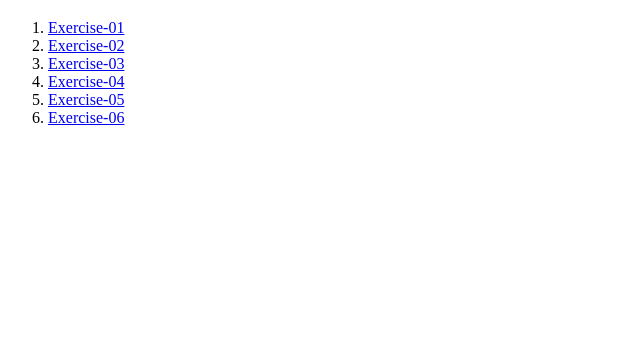
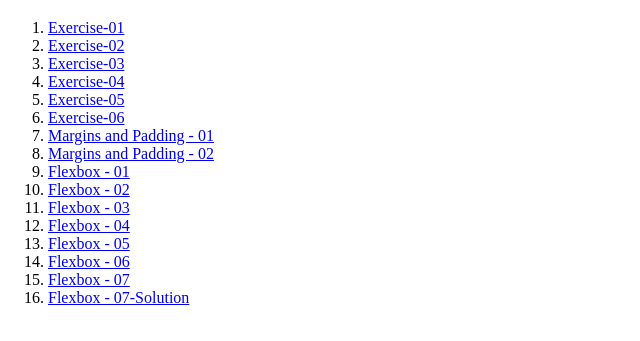
Before and after one commit to my-odin-projects/CSS-exercises, a plain HTML site: page index.html in a window 1280 px wide. Shown: the part 61-402 px from the top of the page, without its empty margins (0-640 px from the left). Drawn offline with Linux system fonts and the light colour scheme.

Commit message:
exercises

```diff
--- a/index.html
+++ b/index.html
@@ -15,6 +15,36 @@
       <li><a href="./exercises/exercise04.html">Exercise-04</a></li>
       <li><a href="./exercises/exercise05.html">Exercise-05</a></li>
       <li><a href="./exercises/exercise06.html">Exercise-06</a></li>
+      <li>
+        <a href="./exercises/exercise07.html">Margins and Padding - 01</a>
+      </li>
+      <li>
+        <a href="./exercises/exercise08.html">Margins and Padding - 02</a>
+      </li>
+      <li>
+        <a href="./exercises/exercise09.html">Flexbox - 01</a>
+      </li>
+      <li>
+        <a href="./exercises/exercise10.html">Flexbox - 02</a>
+      </li>
+      <li>
+        <a href="./exercises/exercise11.html">Flexbox - 03</a>
+      </li>
+      <li>
+        <a href="./exercises/exercise12.html">Flexbox - 04</a>
+      </li>
+      <li>
+        <a href="./exercises/exercise13.html">Flexbox - 05</a>
+      </li>
+      <li>
+        <a href="./exercises/exercise14.html">Flexbox - 06</a>
+      </li>
+      <li>
+        <a href="./exercises/exercise15.html">Flexbox - 07</a>
+      </li>
+      <li>
+        <a href="./exercises/solution15.html">Flexbox - 07-Solution</a>
+      </li>
     </ol>
   </body>
 </html>
```
